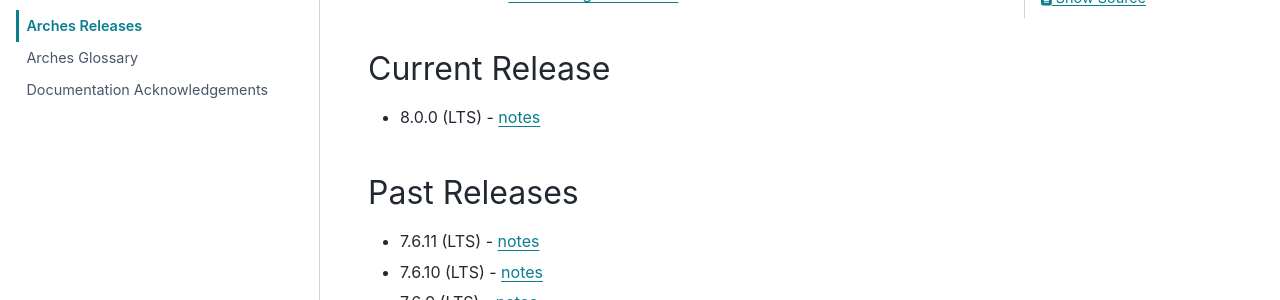
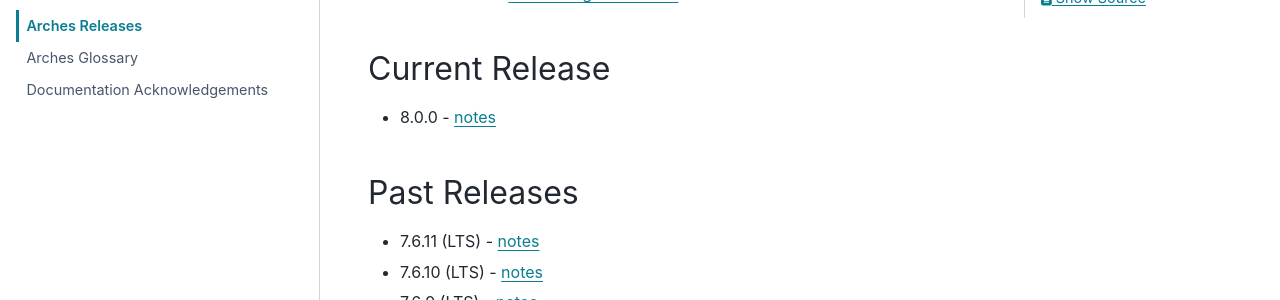
Before and after one commit to archesproject/arches-docs, a Sphinx documentation site: the page built from docs/introduction/releases.rst, in a window 1280 px wide and 900 px high. Shown: the part 229-529 px from the top of the window. Built offline with Sphinx 7.4.7 and the PyData theme 0.15.4, drawn with Linux system fonts in a browser that asks for light colours.

Commit message:
Update releases.rst removed LTS from v8

```diff
--- a/docs/introduction/releases.rst
+++ b/docs/introduction/releases.rst
@@ -8,7 +8,7 @@
 Current Release
 ---------------
 
-* 8.0.0 (LTS) - `notes <https://github.com/archesproject/arches/blob/stable/8.0.0/releases/8.0.0.md>`__
+* 8.0.0 - `notes <https://github.com/archesproject/arches/blob/stable/8.0.0/releases/8.0.0.md>`__
 
 -------------
 Past Releases
```
